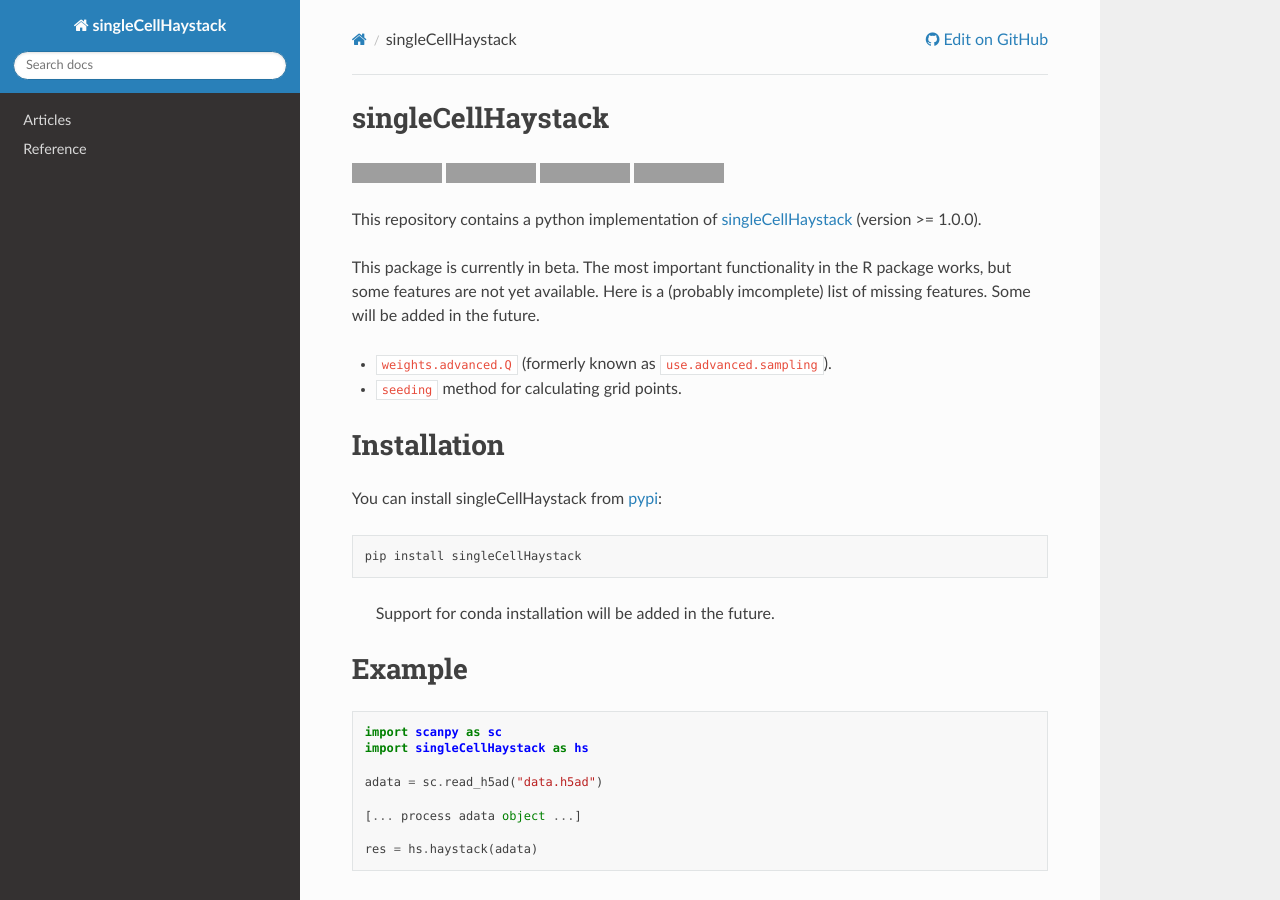
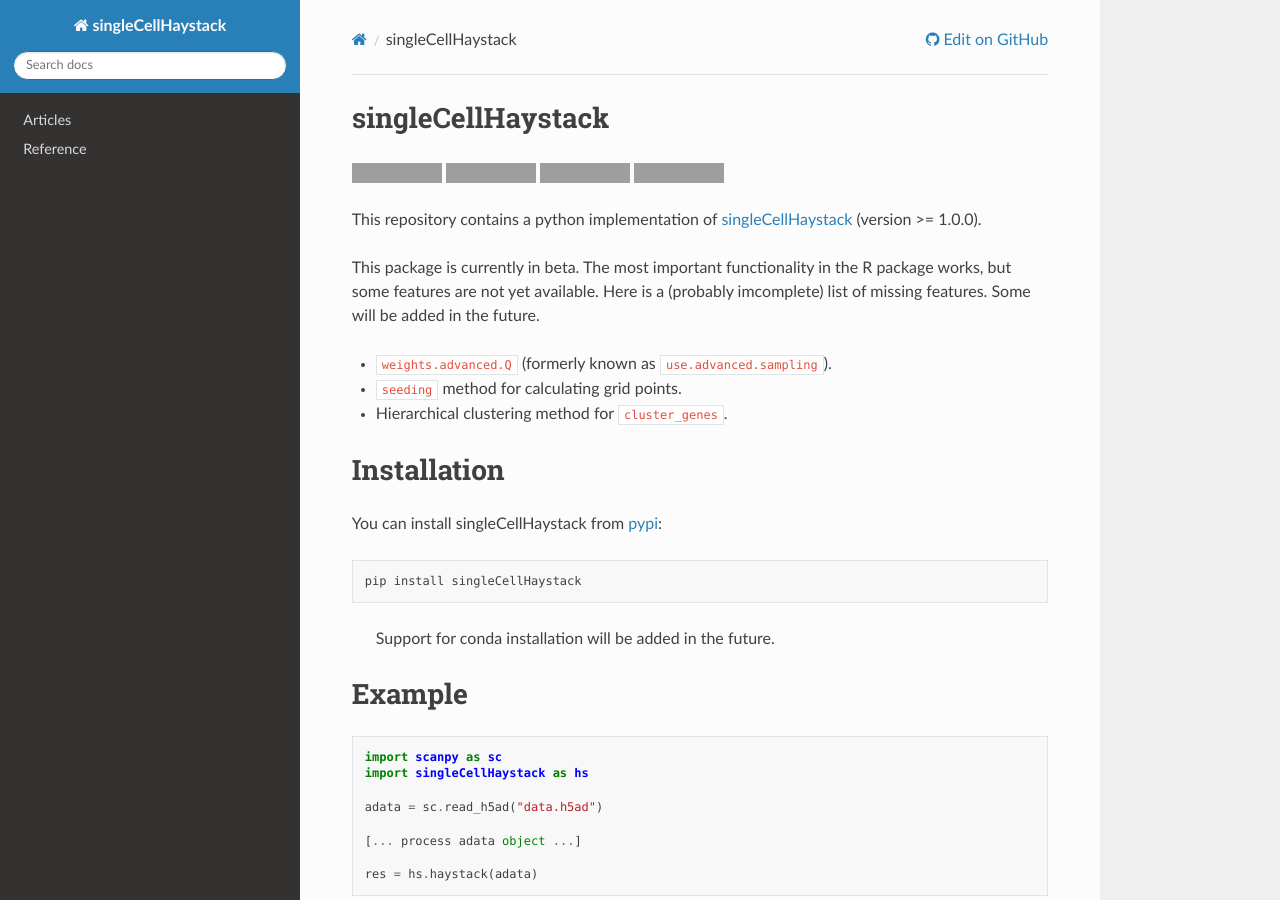
Before and after one commit to ddiez/singleCellHaystack-py, a Sphinx documentation site: the page built from docs/index.md, in a window 1280 px wide and 900 px high. Built offline with Sphinx 7.4.7 and the Read the Docs theme 2.0.0, drawn with Linux system fonts in a browser that asks for light colours; pages that are not in the unit, such as notebooks, are missing from menus; grey boxes are pictures that could not be loaded.

Commit message:
Update missing features.

```diff
--- a/docs/index.md
+++ b/docs/index.md
@@ -13,6 +13,8 @@
 * `weights.advanced.Q` (formerly known as `use.advanced.sampling`).
 
 * `seeding` method for calculating grid points.
+
+* Hierarchical clustering method for `cluster_genes`.
 
 # Installation
 
```
Also changed, not shown: README.md (+1 -0 lines).
